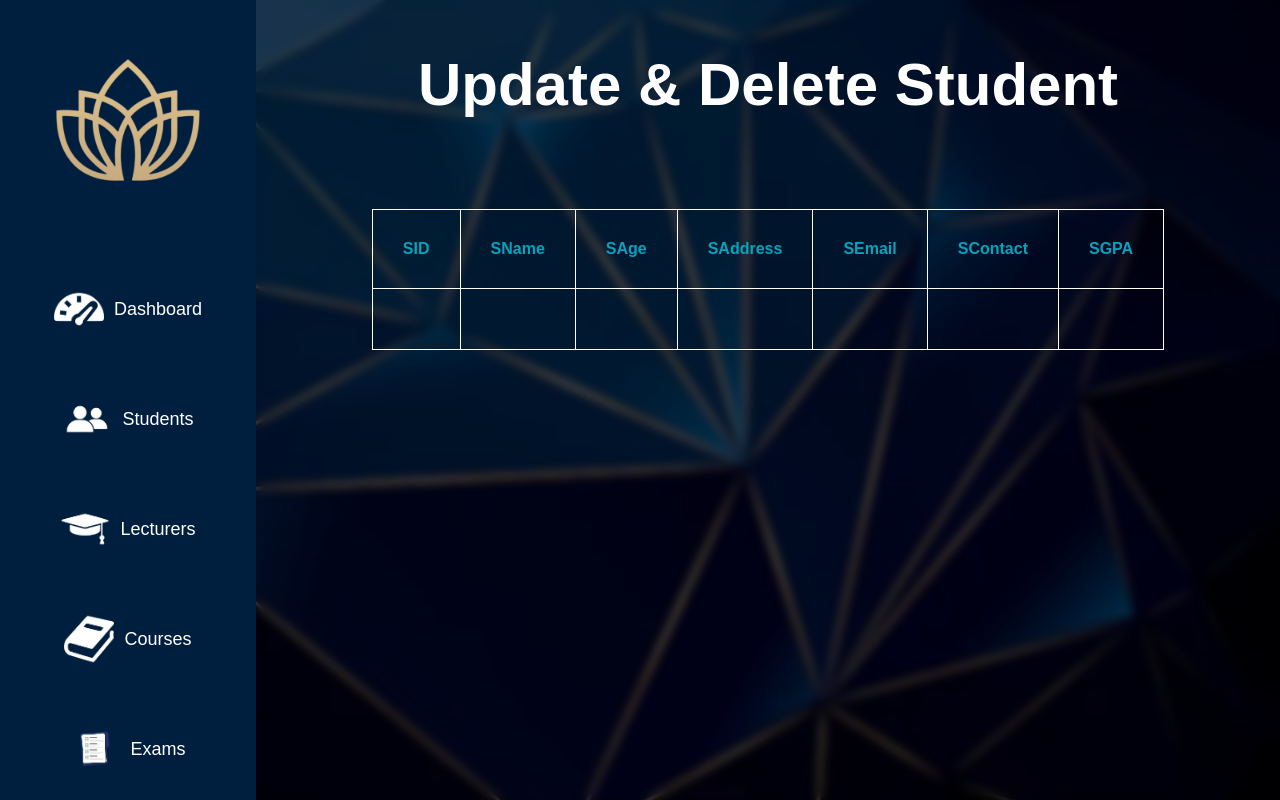
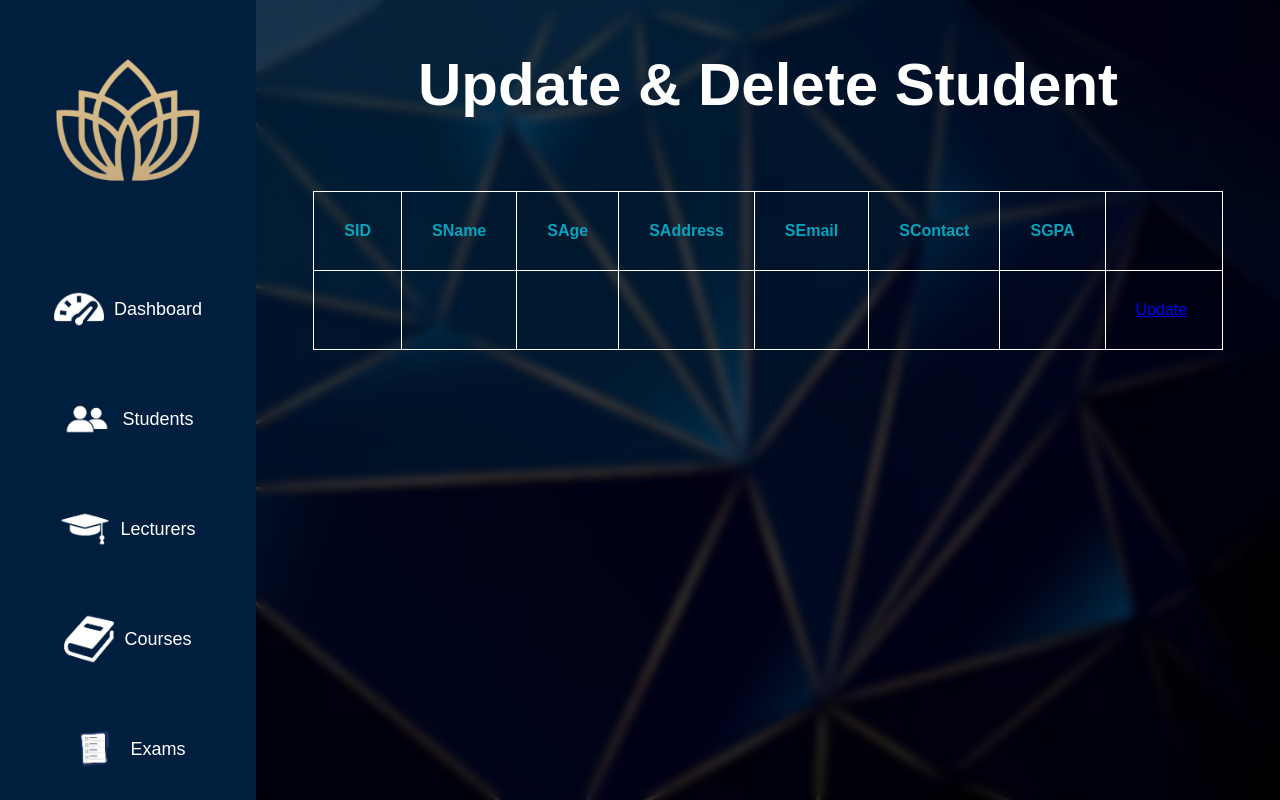
Before and after one commit to uvindusl/dmwcw, a PHP site: page /view.php in a window 1280 px wide. Run offline with PHP 8.4, Linux system fonts and the light colour scheme; tables that the repository leaves empty or names only in its code hold one stand-in row (values such as "Sample post"); data that the repository does not hold is empty.

Commit message:
add update buttopn to the tabble

```diff
--- a/view.php
+++ b/view.php
@@ -55,6 +55,9 @@
                             <td>{$row['SEmail']}</td>
                             <td>{$row['SContact']}</td>
                             <td>{$row['SGPA']}</td>
+                            <td>
+                                <a class="btn btn-info" href="update.php?id={$row['SID']}">Update</a>&nbsp;
+                        </td>
                         </tr>
             HTML;
                 }
```
